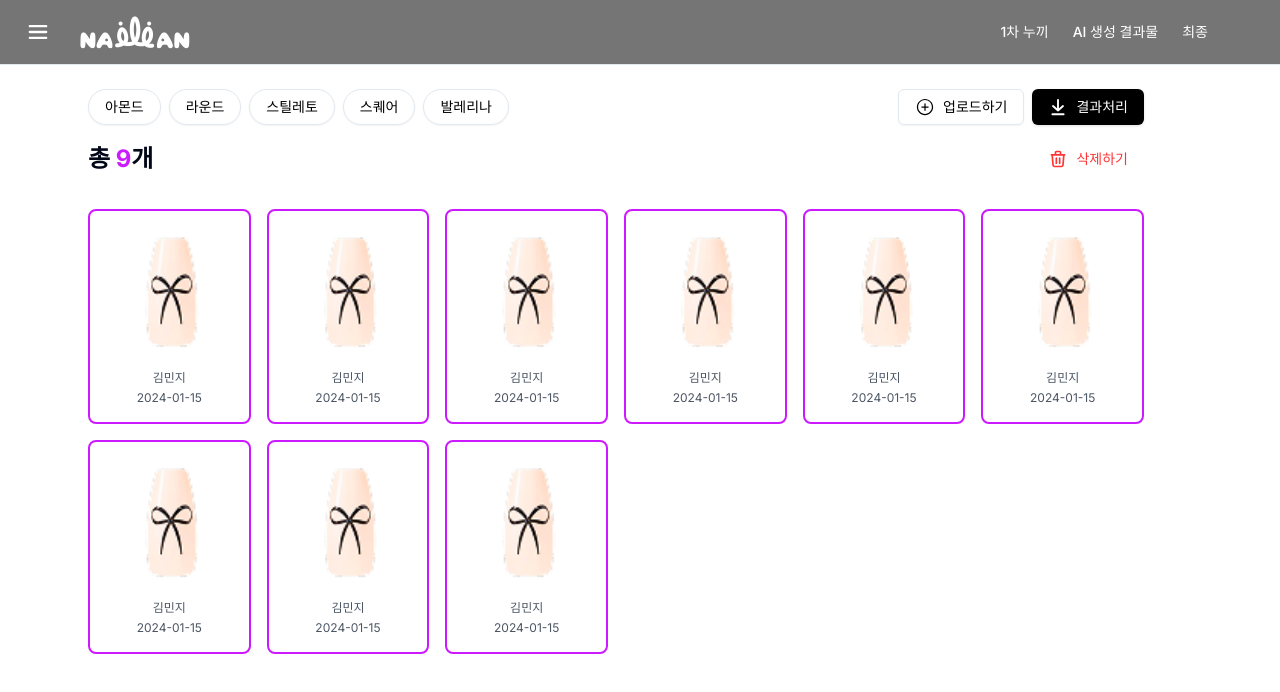
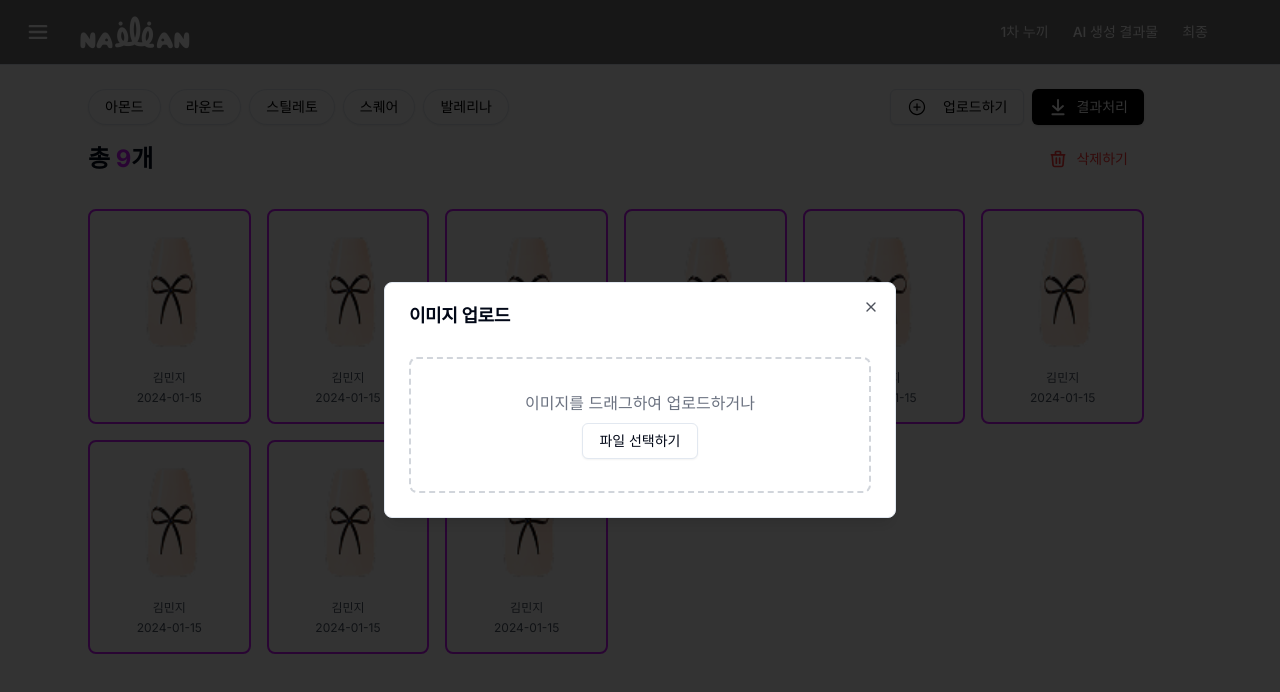
Before and after one commit to Snail-official/Nailian-Admin, a Next.js app: page /first-cut in a window 1280 px wide. Both pictures are taken after a click on the button "업로드하기". Shown: the top 692 px of the page. Built offline with nearby package versions, Linux system fonts and the light colour scheme.

Commit message:
feat: 네일 업로드 모달 마크업 추가

```diff
--- a/src/app/first-cut/page.tsx
+++ b/src/app/first-cut/page.tsx
@@ -7,6 +7,13 @@ import IconCirclePlus from "@/assets/icons/icons_circle_plus.svg"
 import IconDownload from "@/assets/icons/icon_download.svg"
 import IconCheck from "@/assets/icons/icon_check.svg"
 import { useState } from "react"
+import {
+  Dialog,
+  DialogContent,
+  DialogHeader,
+  DialogTitle,
+  DialogTrigger,
+} from "@/components/ui/dialog"
 
 // Mock 데이터
 const mockImages = Array.from({ length: 9 }, (_, i) => ({
@@ -22,6 +29,7 @@ const tipShapes = ["아몬드", "라운드", "스틸레토", "스퀘어", "발
 export default function FirstCutPage() {
   const [selectedShape, setSelectedShape] = useState<string | null>(null)
   const [selectedImages, setSelectedImages] = useState<number[]>([])
+  const [isUploadOpen, setIsUploadOpen] = useState(false)
 
   const toggleImageSelection = (id: number) => {
     setSelectedImages(prev =>
@@ -52,13 +60,32 @@ export default function FirstCutPage() {
           ))}
         </div>
         <div className="flex gap-2">
+          <Dialog open={isUploadOpen} onOpenChange={setIsUploadOpen}>
+            <DialogTrigger asChild>
               <Button
                 variant="outline"
                 className="bg-white text-black hover:bg-gray-100"
               >
-            <IconCirclePlus className="w-5 h-5" />
+                <IconCirclePlus className="w-5 h-5 mr-2" />
                 업로드하기
               </Button>
+            </DialogTrigger>
+            <DialogContent>
+              <DialogHeader>
+                <DialogTitle>이미지 업로드</DialogTitle>
+              </DialogHeader>
+              <div className="mt-4">
+                <div className="border-2 border-dashed border-gray-300 rounded-lg p-8 text-center">
+                  <p className="text-gray-500 mb-2">
+                    이미지를 드래그하여 업로드하거나
+                  </p>
+                  <Button variant="outline" className="mx-auto">
+                    파일 선택하기
+                  </Button>
+                </div>
+              </div>
+            </DialogContent>
+          </Dialog>
           <Button className="bg-black text-white hover:bg-gray-900">
             <IconDownload className="w-5 h-5" />
             결과처리
```
Lines whose indentation alone changed are shown as unchanged.
